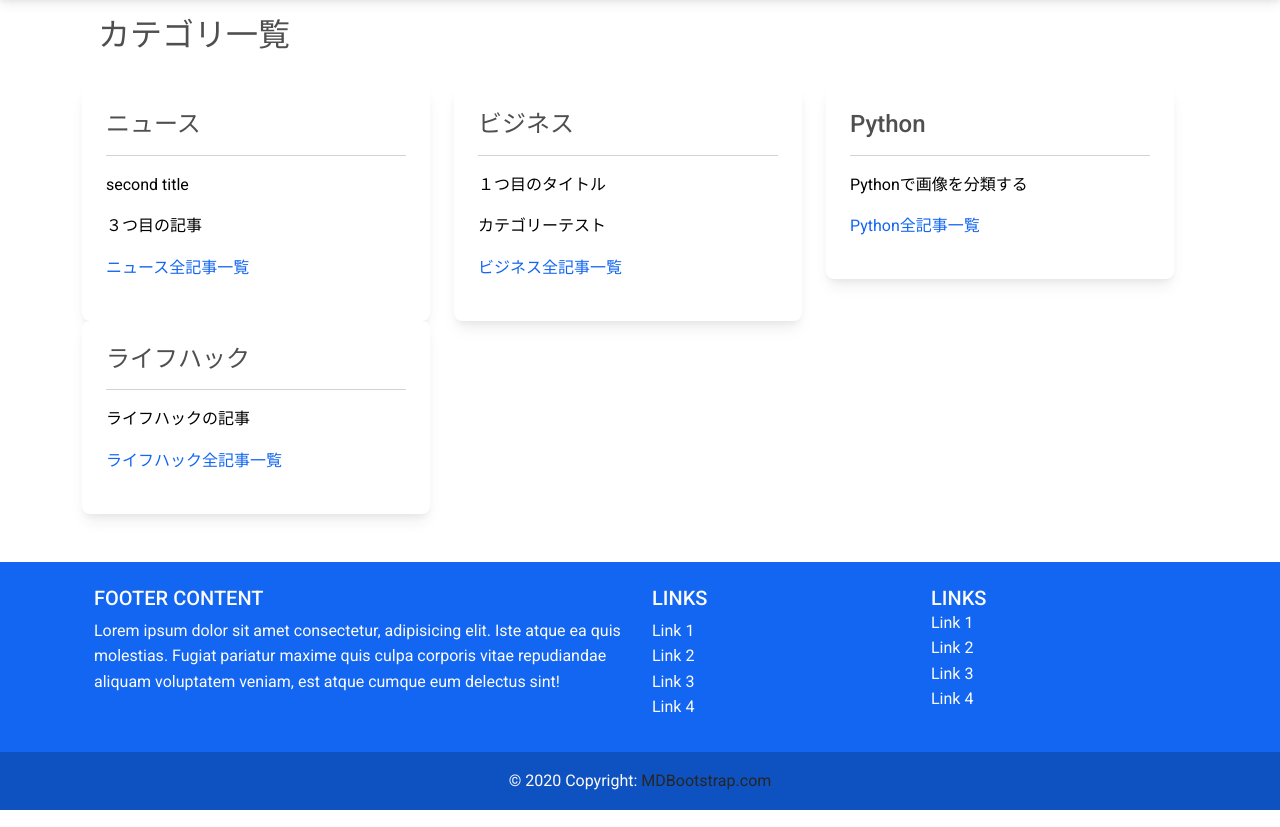
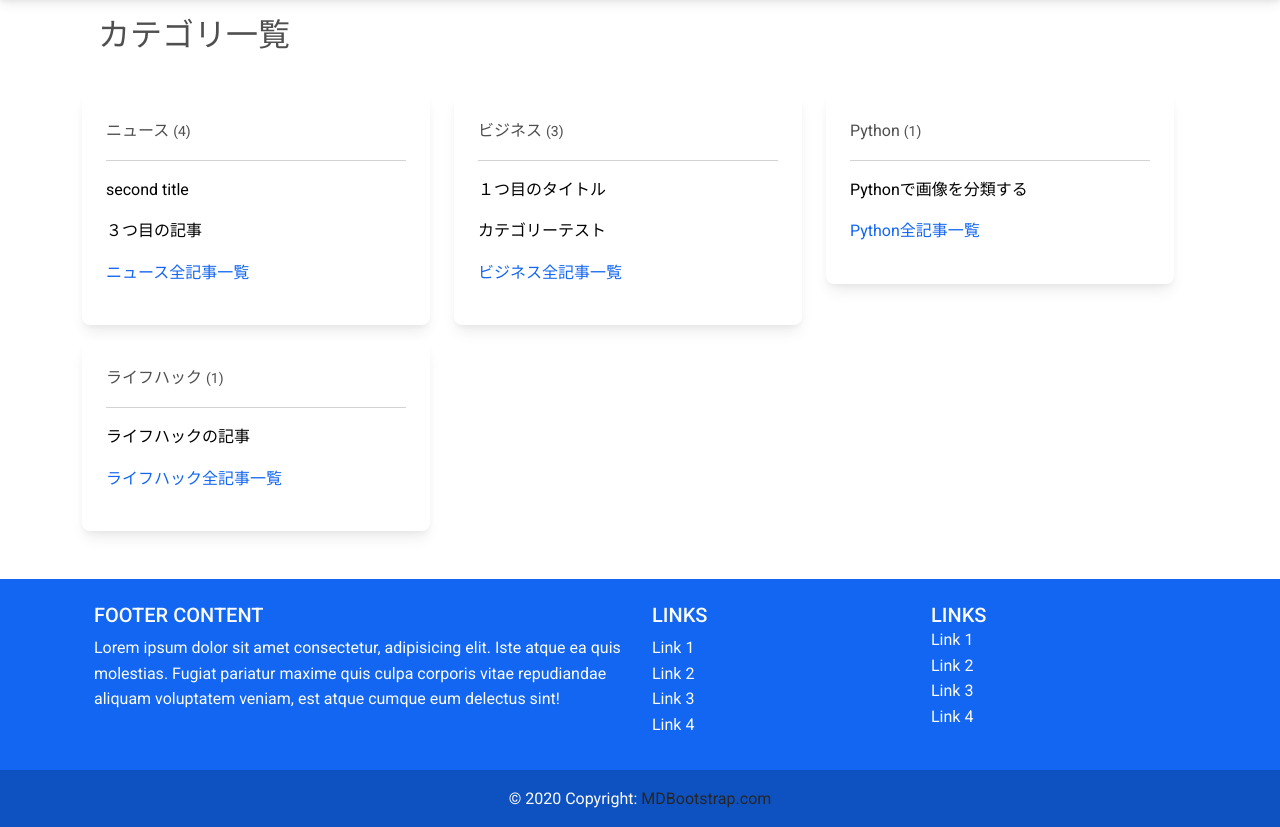
Before and after one commit to kei-1011/django-first-blog-app, a Django app: page /category_list in a window 1280 px wide. Shown: the part 59-886 px from the top of the page. Run offline with Django 3.2, Linux system fonts and the light colour scheme; data comes from the database, SQL or seed files in the repository; some libraries are stand-ins or nearby versions.

Commit message:
fix_show_number_of_posts_in_category close #34

```diff
--- a/myapp/models.py
+++ b/myapp/models.py
@@ -7,6 +7,12 @@ class Category(models.Model):
   name_en = models.CharField("カテゴリ名英語", max_length=10)
   created_at = models.DateTimeField(auto_now_add=True)
   updated_at = models.DateTimeField(auto_now=True)
+
+  # カテゴリーに属する記事を数える
+  def post_count(self):
+    n = Post.objects.filter(category=self).count()
+    return n
+
   def __str__(self):
   # Postを参照するとき、タイトルを指定して参照できる
     return self.name
--- a/myapp/templates/myapp/category_list.html
+++ b/myapp/templates/myapp/category_list.html
@@ -4,12 +4,12 @@
   <div class='col-md-9'>
     <h2 class='p-3'>カテゴリ一覧</h2>
   </div>
-  <div class='row mt-2'>
+  <div class='row'>
     {% for category in category_list %}
-      <div class='col-md-4'>
+      <div class='col-md-4 mt-3'>
         <div class="card">
           <div class="card-body">
-            <h4 class="card-title">{{ category.name }}</h4>
+            <p class="card-title">{{ category.name }}&nbsp;<small>({{ category.post_count}})</small></p>
             <hr>
             <!--
             post_set.all
```
